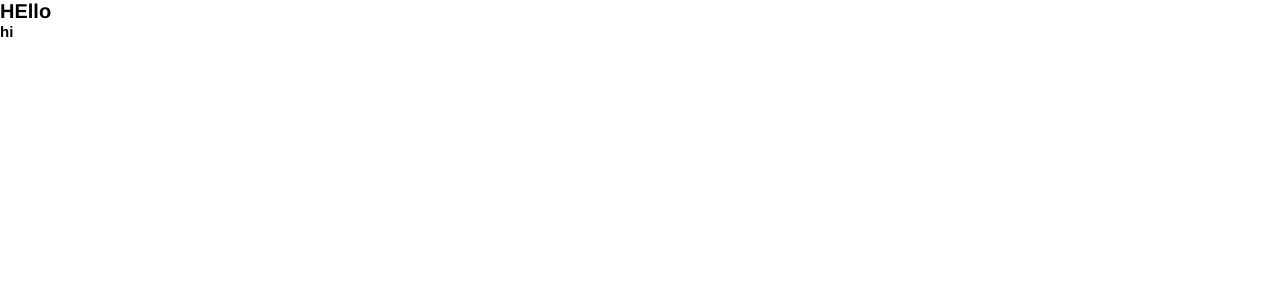
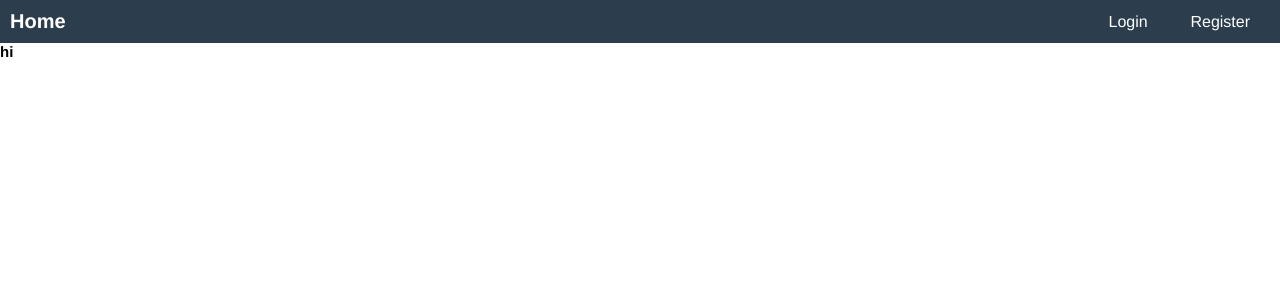
Before and after one commit to dragosbus/social-network, a Flask app: page / in a window 1280 px wide. Before the commit the part shown is almost empty. Shown: the top 300 px of the page. Run offline with Flask 2, Linux system fonts and the light colour scheme.

Commit message:
added login and register page

```diff
--- a/project/app.py
+++ b/project/app.py
@@ -6,10 +6,21 @@ import model
 
 app = Flask(__name__)
 
+
 @app.route('/')
 def index():
     return render_template('index.html')
 
 
+@app.route('/login')
+def login():
+    return render_template('login.html')
+
+
+@app.route('/register')
+def register():
+    return render_template('register.html')
+
+
 if __name__ == '__main__':
     app.run(debug=True)
--- a/project/static/css/style.css
+++ b/project/static/css/style.css
@@ -15,3 +15,44 @@ html {
 body {
   font-family: 'Helvetica', sans-serif;
 }
+
+ul {
+  list-style: none;
+}
+
+a {
+  text-decoration: none;
+}
+
+.main-header {
+  background: #2C3E4D;
+  padding: 1rem;
+  display: flex;
+  justify-content: space-between;
+  align-items: center;
+}
+
+.logo {
+  font-size: 2rem;
+}
+
+.logo a,
+.navigation a {
+  color: #fff;
+}
+
+.navigation li {
+  display: inline-block;
+  margin: 0 2rem;
+}
+
+.navigation a{
+  font-size: 1.6rem;
+}
+
+.page-title {
+  text-align: center;
+  font-size: 1.75rem;
+  margin-top: 1.5rem;
+  color: #fff;
+}
--- a/project/static/js/app.js
+++ b/project/static/js/app.js
@@ -0,0 +1,7 @@
+const View = (function() {
+
+  function init() {
+
+  }
+
+}());
--- a/project/templates/base.html
+++ b/project/templates/base.html
@@ -9,7 +9,15 @@
 </head>
 <body>
   <header class="main-header">
-    <h1>HEllo</h1>
+    <h1 class="logo">
+      <a href="{{url_for('index')}}">Home</a>
+    </h1>
+    <nav>
+      <ul class="navigation">
+        <li><a href="{{url_for('login')}}">Login</a></li>
+        <li><a href="{{url_for('register')}}">Register</a></li>
+      </ul>
+    </nav>
   </header>
   {% block content %}
   {% endblock %}
--- a/project/templates/index.html
+++ b/project/templates/index.html
@@ -1,4 +1,5 @@
 {% extends 'base.html' %}
 {% block content %}
   <h2>hi</h2>
+  <script src="{{url_for('static', filename='js/app.js')}}"></script>
 {% endblock %}
--- /dev/null
+++ b/project/templates/login.html
@@ -0,0 +1,4 @@
+{% extends 'base.html' %}
+{% block content %}
+  <h1 class="page-title">Sign In</h1>
+{% endblock %}
--- /dev/null
+++ b/project/templates/register.html
@@ -0,0 +1,4 @@
+{% extends 'base.html' %}
+{% block content %}
+  <h1>register</h1>
+{% endblock %}
```
